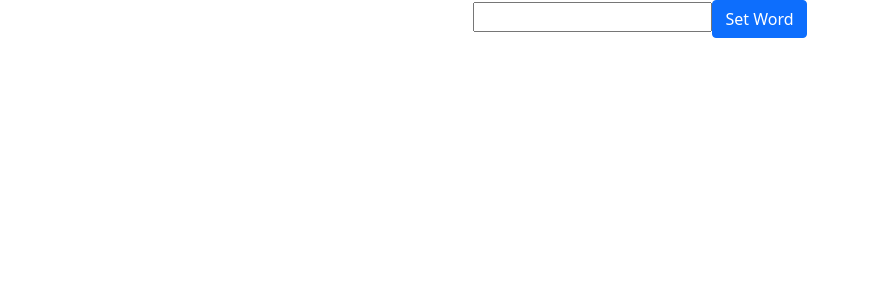
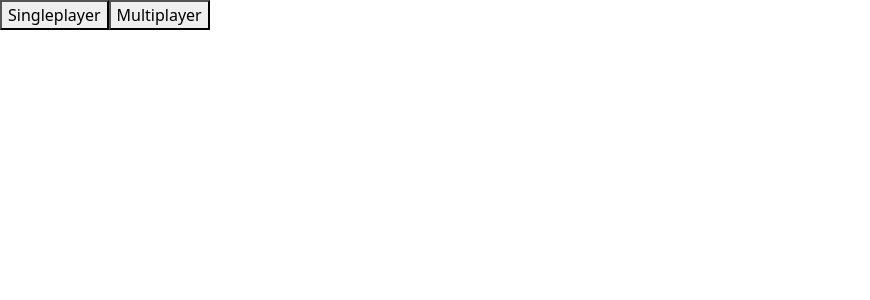
Before and after one commit to CrossyChainsaw/ReverseHangmanOnline, a React (Create React App) app: page / in a window 1280 px wide. Shown: the top 300 px of the page, without its empty margins (0-870 px from the left). Built offline with nearby package versions, Linux system fonts and the light colour scheme.

Commit message:
Create Components, seperated all components i have

```diff
--- a/package.json
+++ b/package.json
@@ -12,7 +12,7 @@
     "@types/react-dom": "^17.0.14",
     "bootstrap": "^5.1.3",
     "react": "^17.0.2",
-    "react-bootstrap": "^2.2.2",
+    "react-bootstrap": "^2.2.3",
     "react-dom": "^17.0.2",
     "react-scripts": "5.0.0",
     "typescript": "^4.6.2",
--- a/src/App.tsx
+++ b/src/App.tsx
@@ -1,17 +1,48 @@
-import React from 'react';
+import React, { useState } from 'react';
 import logo from './logo.svg';
 import './App.css';
 import { isPropertySignature } from 'typescript';
-import Game from './game/game'
+import Game from './components/game/game'
 import Test from './test/test'
+import Menu from './components/menu/menu';
+import Singleplayer from './components/singleplayer/singleplayer';
+import Multiplayer from './components/multiplayer/multiplayer';
+
+enum Gamemodes {
+  none,
+  singleplayer,
+  multiplayer
+}
+
+interface test {
+  b1: string;
+}
 
 function App() {
-  return (
-    <div>
-      <Game />
-      {/* <Test /> */}
-    </div>
-  );
+  const [gamemode, setGamemode] = useState(Gamemodes.none)
+
+  if (gamemode == Gamemodes.singleplayer) {
+    console.log("Fluffy beer");
+    return (
+      <div>
+        <Singleplayer />
+      </div>
+    );
+  }
+  else if (gamemode == Gamemodes.multiplayer) {
+    return (
+      <div>
+        <Multiplayer />
+      </div>
+    );
+  }
+  else {
+    return (
+      <div>
+        <Menu gamemode={gamemode} />
+      </div>
+    )
+  }
 }
 
 
--- a/src/game/game.tsx
+++ b/src/components/game/game.tsx
@@ -14,16 +14,15 @@ function Game() {
 
     function clickButton() {
         setWordDeluxe(word);
+        (document.getElementById('test') as HTMLBodyElement).innerHTML = "hel";
     }
 
     return (
         <div className='center'>
-            <input
-                type="text"
-                onChange={getInputValue}
-            />
+            <input id='userProfilePic' type="text" onChange={getInputValue} />
             <Button onClick={clickButton}>Set Word</Button>
             <h1>{wordView}</h1>
+            <h2 id='test'></h2>
         </div>
     );
 }
--- /dev/null
+++ b/src/components/menu/menu.tsx
@@ -0,0 +1,25 @@
+import { stat } from 'fs';
+import React, { useState } from 'react';
+import { text } from 'stream/consumers';
+import './menu.css';
+import { Button } from "react-bootstrap";
+
+function enableSingleplayer(gamemode: any) {
+    // look into useCallback w3schools react tutorial
+}
+
+function enableMultiplayer() {
+
+}
+
+function Menu(props: any) {
+
+    return (
+        <div>
+            <button type='button' onClick={() => enableSingleplayer(props.gamemode)}>Singleplayer</button>
+            <button type='button' onClick={() => enableMultiplayer()}>Multiplayer</button>
+        </div>
+    );
+}
+
+export default Menu;
--- /dev/null
+++ b/src/components/multiplayer/multiplayer.tsx
@@ -0,0 +1,13 @@
+import { stat } from 'fs';
+import React, { useState } from 'react';
+import { text } from 'stream/consumers';
+import './multiplayer.css';
+import { Button } from "react-bootstrap";
+
+function Multiplayer() {
+    return (
+        <h1>this is singleplayer</h1>
+    )
+}
+
+export default Multiplayer;
--- /dev/null
+++ b/src/components/singleplayer/singleplayer.tsx
@@ -0,0 +1,14 @@
+import { stat } from 'fs';
+import React, { useState } from 'react';
+import { text } from 'stream/consumers';
+import './singleplayer.css';
+import { Button } from "react-bootstrap";
+
+function Singleplayer(props: any) {
+    console.log(props.name);
+    return (
+        <h1>this is singleplayer</h1>
+    )
+}
+
+export default Singleplayer;
```
Also changed, not shown: src/components/game/game.css (renamed from src/game/game.css), src/components/menu/menu.css (added), src/components/multiplayer/multiplayer.css (added), src/components/singleplayer/singleplayer.css (added), 1 other file (tests, documents, lock files or other folders).
